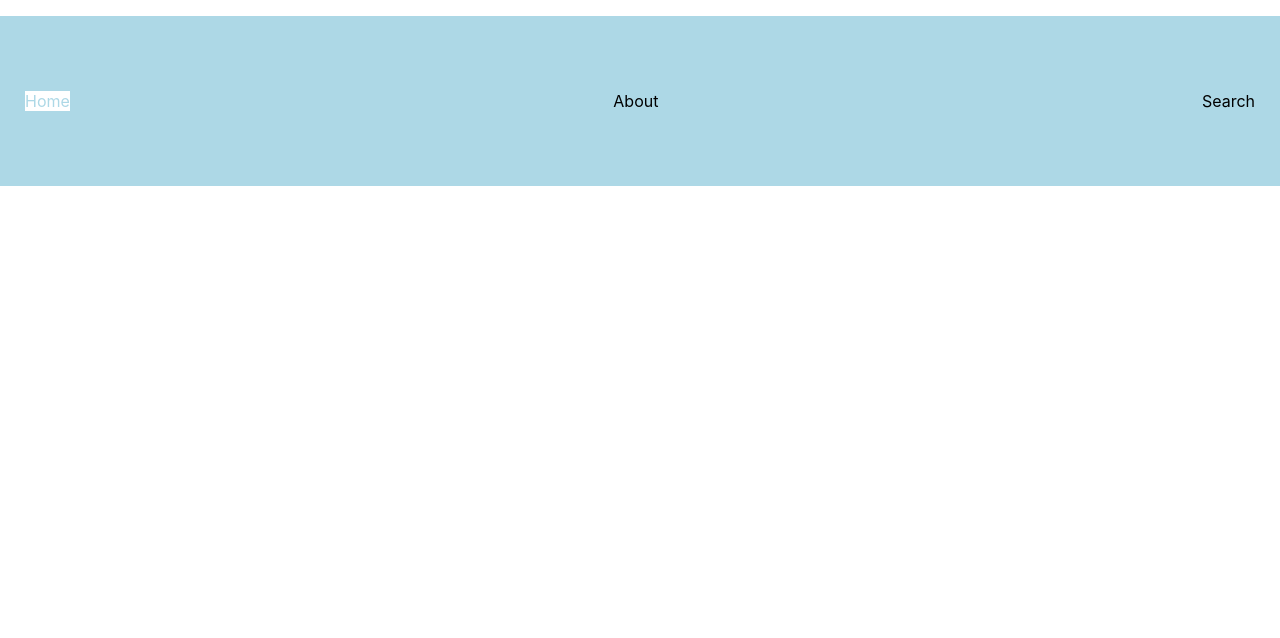
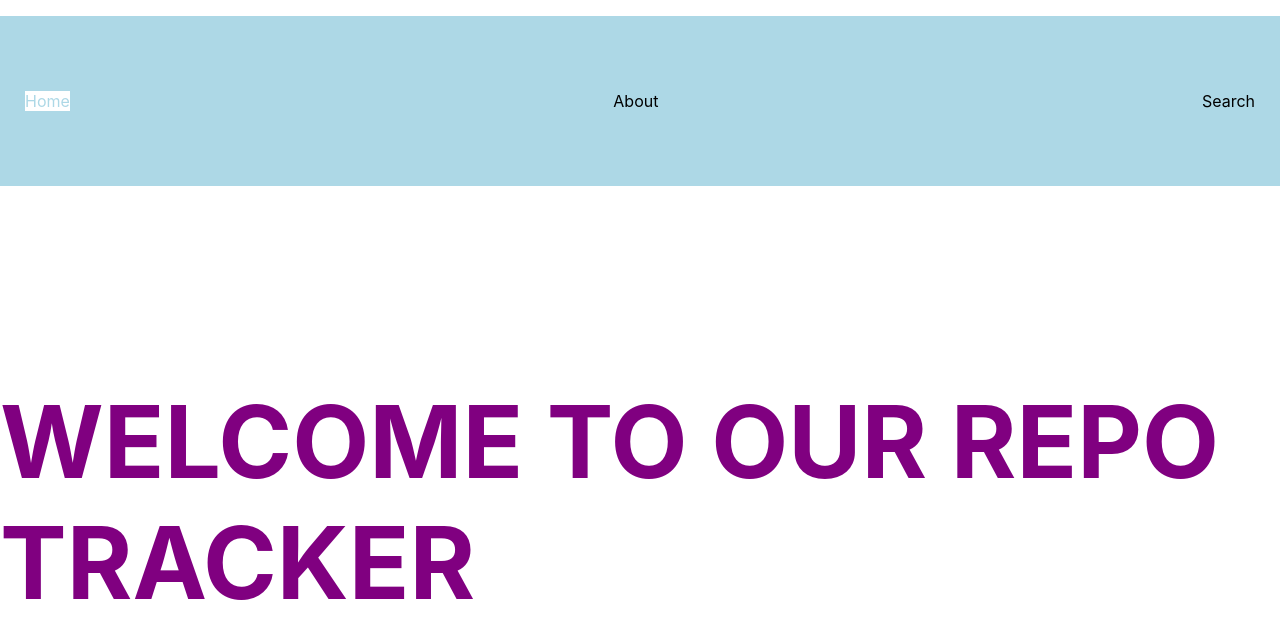
Before and after one commit to matt-b1/lap-3-code-challenge, a React (Create React App) app: page / in a window 1280 px wide. Shown: the top 638 px of the page. Built offline with nearby package versions, Linux system fonts and the light colour scheme.

Commit message:
add Home and About pages

```diff
--- a/src/App.js
+++ b/src/App.js
@@ -2,11 +2,16 @@ import { Routes, Route } from 'react-router-dom';
 
 import './App.css';
 import {Header} from './Layout'
+import {Home, About } from './pages'
 
 function App() {
   return (
     <div>
       <Header/>
+      <Routes>
+        <Route path='/' element={<Home />} />
+        <Route path='/about' element={<About />} />
+      </Routes>
     </div>
   );
 }
--- /dev/null
+++ b/src/pages/About/style.css
@@ -0,0 +1,9 @@
+.about {
+    padding: 20px;
+    align-items: center;
+}
+
+h2, p {
+    font-size: xx-large;
+    color: purple;
+}
--- /dev/null
+++ b/src/pages/Home/index.js
@@ -0,0 +1,12 @@
+import React from 'react'
+import './style.css'
+
+const Home = () => {
+  return (
+    <div className='Welcome'>
+        <h1>WELCOME TO OUR REPO TRACKER</h1>
+    </div>
+  )
+}
+
+export default Home
--- /dev/null
+++ b/src/pages/Home/style.css
@@ -0,0 +1,12 @@
+h1 {
+    color: purple;
+    font-weight: bold;
+    font-size: 100px;
+}
+
+.Welcome {
+    height: 75vh;
+    display: flex;
+    justify-content: center;
+    align-items: center;
+}
--- /dev/null
+++ b/src/pages/index.js
@@ -0,0 +1,2 @@
+export { default as Home } from './Home'
+export { default as About } from './About'
```
Also changed, not shown: src/pages/About/index.js (added, +13 -0 lines).
